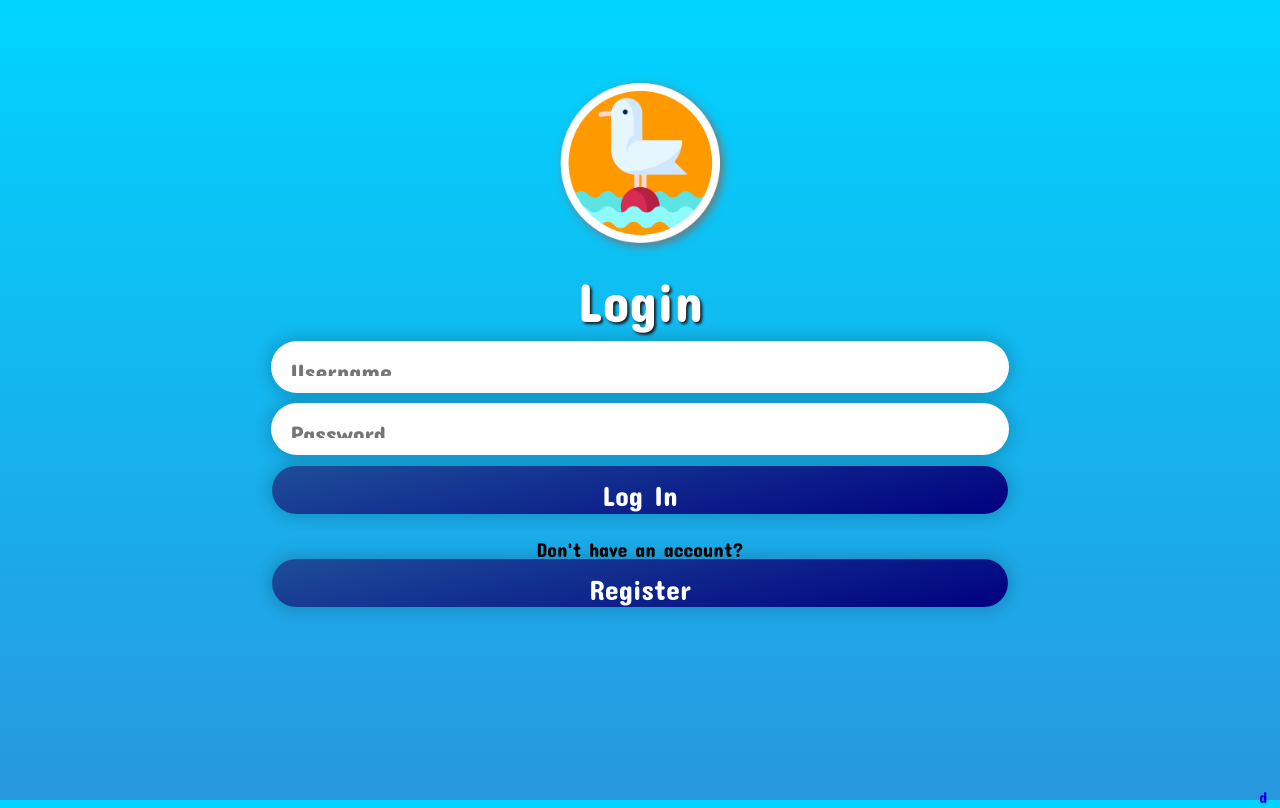
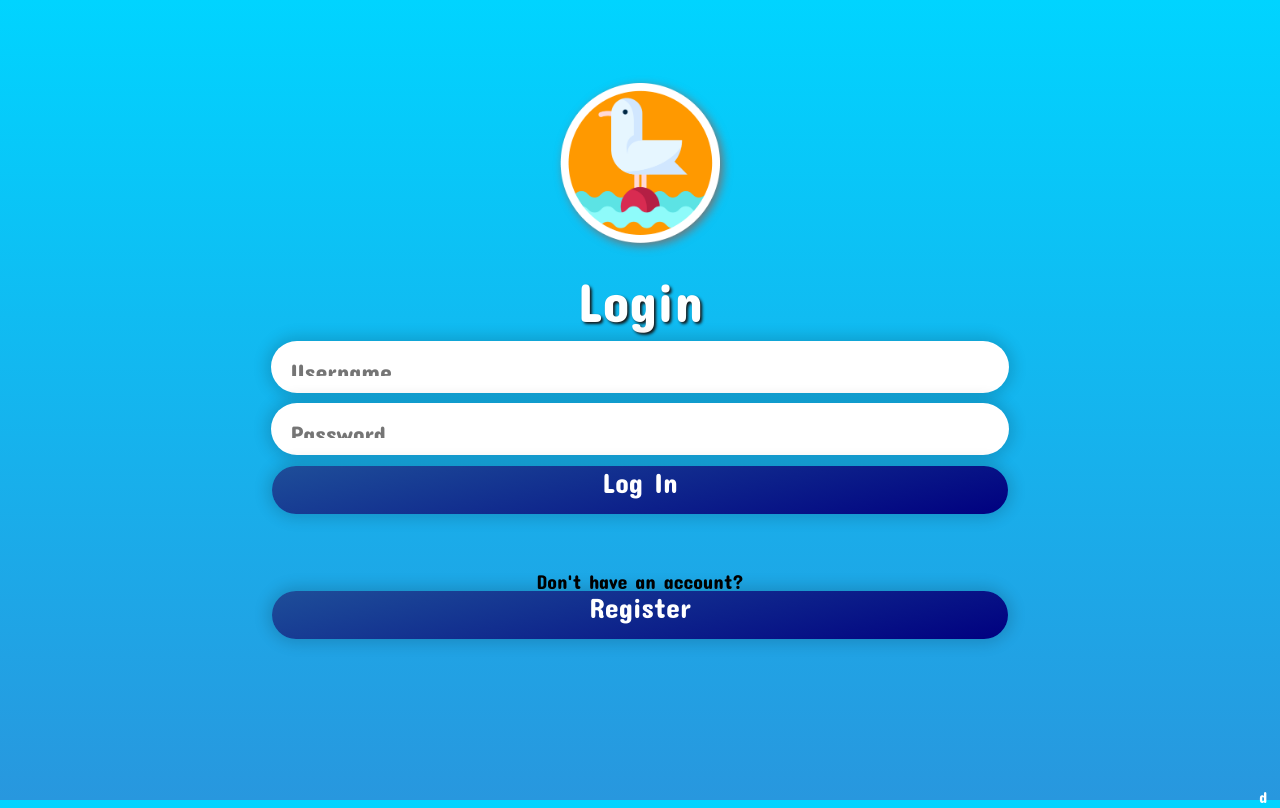
Before and after one commit to achilleasr/SyrosSailWebApp, a Next.js app: page / in a window 1280 px wide. Built offline with nearby package versions, Linux system fonts and the light colour scheme.

Commit message:
Replaced action='/page' commands with Links

```diff
--- a/pages/index.js
+++ b/pages/index.js
@@ -27,16 +27,23 @@ export default function App() {
           placeholder="Password"
           required
         />
-          <button type="submit" className={styles.button}>
+        {/* <button type="submit" className={styles.button}>
           Log In
-          </button>
+        </button> */}
+
+        <div className={styles.button}>
+          <Link href="/menu">Log In</Link>
+        </div>
       </form>
-        {/* <div className={styles.registerWrapper}> */}
+      <div className={styles.registerWrapper}>
         <div className={styles.noAccount}>Don't have an account?</div>
-          <form action="/loadingscreen" method="post">
+        {/* <form action="/loadingscreen" method="post">
           <button className={styles.button}>Register</button>
-          </form>
-        {/* </div> */}
+          </form> */}
+        <div className={styles.button}>
+          <Link href="/loadingscreen">Register</Link>
+        </div>
+      </div>
       <footer className={styles.footer}>
         <Link href="/debug">d</Link>
       </footer>
@@ -103,11 +110,12 @@ export default function App() {
         input:hover {
           box-shadow: 0 0 15px 4px rgba(222, 222, 222, 0.2);
         }
-          a{
+        a {
           text-decoration: none;
+          color: white;
+          display: block;
         }
       `}</style>
-
     </div>
   );
 }
```
Lines whose indentation alone changed are shown as unchanged.
